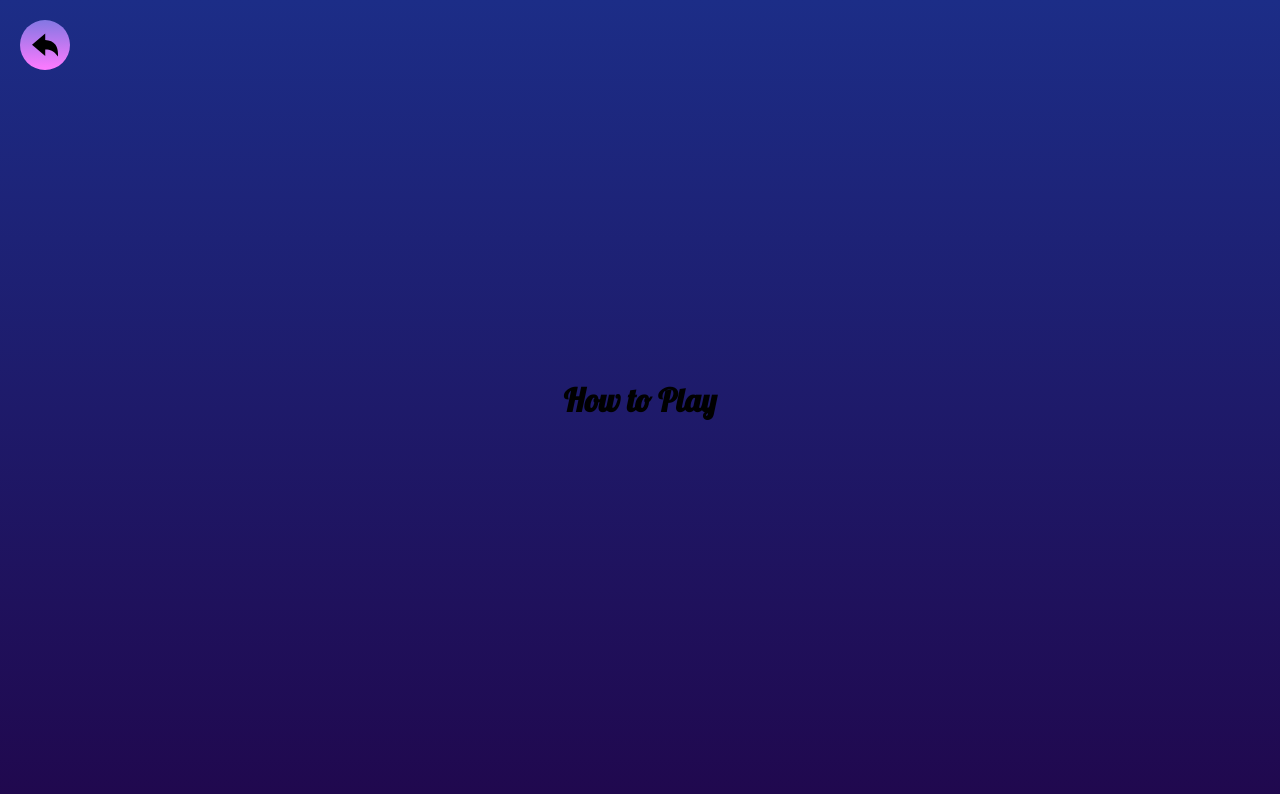
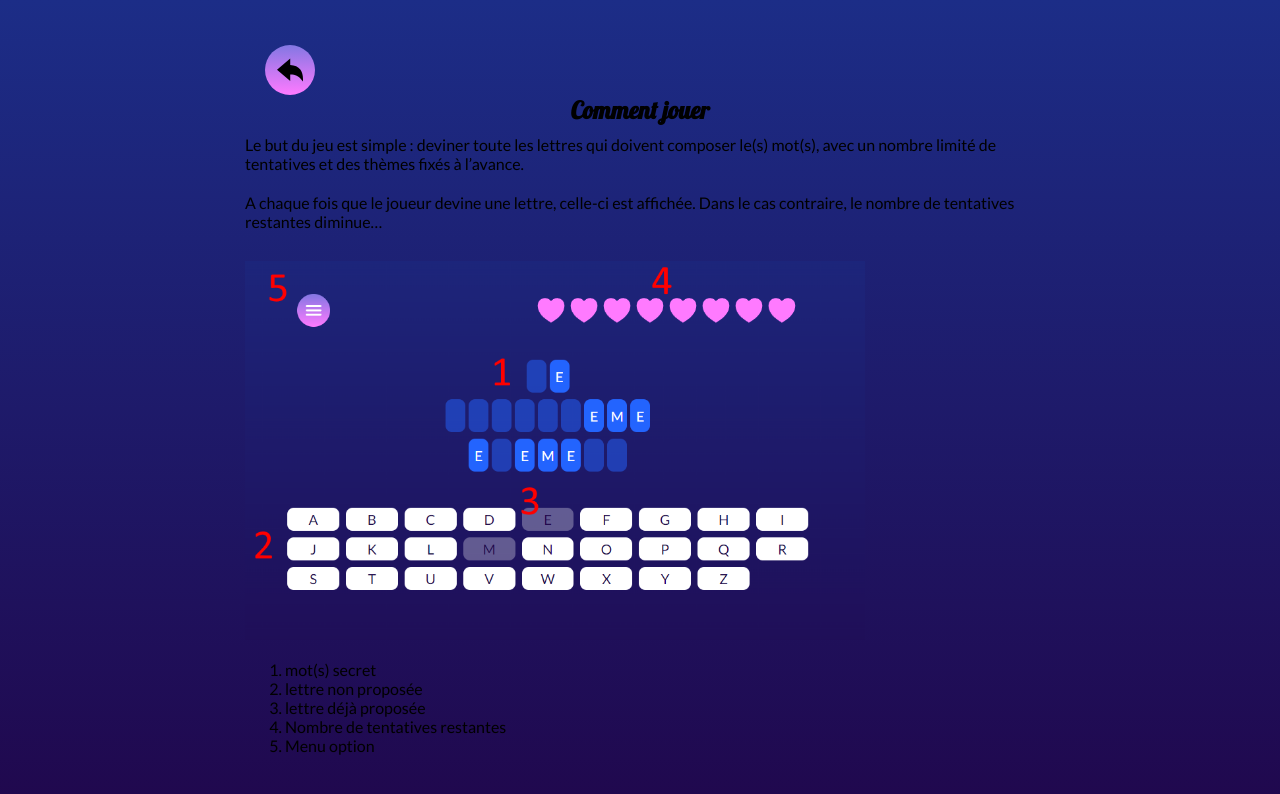
Before and after one commit to Leorio21/leJeuDuPendu, a Next.js app: page /howtoplay in a window 1280 px wide. Shown: the top 794 px of the page. Built offline with nearby package versions, Linux system fonts and the light colour scheme.

Commit message:
Feat: page how to play

```diff
--- a/app/Components/Button/Button.tsx
+++ b/app/Components/Button/Button.tsx
@@ -3,7 +3,7 @@ import React, { PropsWithChildren } from 'react';
 import classNames from "classnames/bind";
 import styles from "./Button.module.css"
 import Link from 'next/link';
-import { Urls } from '@/app/type/urls';
+import { Urls } from '@/app/Types/urls';
 import { useRouter } from 'next/navigation';
 
 interface ButtonProps extends PropsWithChildren {
@@ -24,7 +24,7 @@ export default function Button({ width = 50, height = 50, color = "blue", href =
 
   const onKeyDownHandler = (event: any) => {
     if (event.key === " " || event.key === "enter") {
-      if (event.target.href.includes("#") && onClick !== undefined) {
+      if (event.target.href.includes("#") && onClick) {
         onClick();
       } else {
         router.replace(event.target.href)
--- /dev/null
+++ b/app/Types/urls.ts
@@ -0,0 +1 @@
+export type Urls = "#" | "/" | "/play" | "/howtoplay";
--- /dev/null
+++ b/app/howtoplay/page.module.css
@@ -0,0 +1,25 @@
+.container {
+  display: flex;
+  flex-direction: column;
+  justify-content: center;
+  width: 100%;
+  max-width: 800px;
+  padding: 5px;
+}
+
+.headContainer {
+  display: flex;
+  align-items: center;
+  justify-content: flex-start;
+  width: 100%;
+  max-width: 800px;
+  padding: 0 20px;
+}
+
+.container p {
+  padding: 10px 0;
+}
+
+.screenPlayLegend {
+  padding-left: 40px;
+}
--- a/app/howtoplay/page.tsx
+++ b/app/howtoplay/page.tsx
@@ -1,14 +1,30 @@
-import React from 'react'
+import React from 'react';
+import styles from "./page.module.css";
+import classNames from 'classnames';
 import { IoArrowUndoSharp } from 'react-icons/io5'
 import Button from '../Components/Button/Button'
+import Image from 'next/image'
+import Title from '../Components/Title/Title';
 
 export default function page() {
   return (
-    <div>
-      <Button href="/" color="gradient" positionAbsolute={true}>
-        <IoArrowUndoSharp style={{ width: "2rem", height: "2rem" }} />
-      </Button>
-      <h1>How to Play</h1>
-    </div>
+    <article className={classNames(styles.container)}>
+      <div className={classNames(styles.headContainer)}>
+        <Button href="/" color="gradient">
+          <IoArrowUndoSharp style={{ width: "2rem", height: "2rem" }} />
+        </Button>
+      </div>
+      <Title name="Comment jouer" />
+      <p>Le but du jeu est simple : deviner toute les lettres qui doivent composer le(s) mot(s), avec un nombre limité de tentatives et des thèmes fixés à l’avance.</p>
+      <p> A chaque fois que le joueur devine une lettre, celle-ci est affichée. Dans le cas contraire, le nombre de tentatives restantes diminue…</p>
+        <Image src="/playScreen.webp" width={620} height={379} style={{margin: "20px 0", height: "100%", width:"100%", maxWidth: "620px"}} alt="capture décran de l'interface de jeu" />
+      <ol className={classNames(styles.screenPlayLegend)}>
+        <li>mot(s) secret</li>
+        <li>lettre non proposée</li>
+        <li>lettre déjà proposée</li>
+        <li>Nombre de tentatives restantes</li>
+        <li>Menu option</li>
+      </ol>
+    </article>
   )
 }
```
Also changed, not shown: app/Components/LetterKeyboard/LetterKeyboard.module.css (added, +26 -0 lines), app/Components/LetterKeyboard/LetterKeyboard.tsx (added, +47 -0 lines), app/Components/Play/Play.tsx (+11 -12 lines), app/play/page.tsx (+6 -6 lines), public/playScreen.webp (added).
